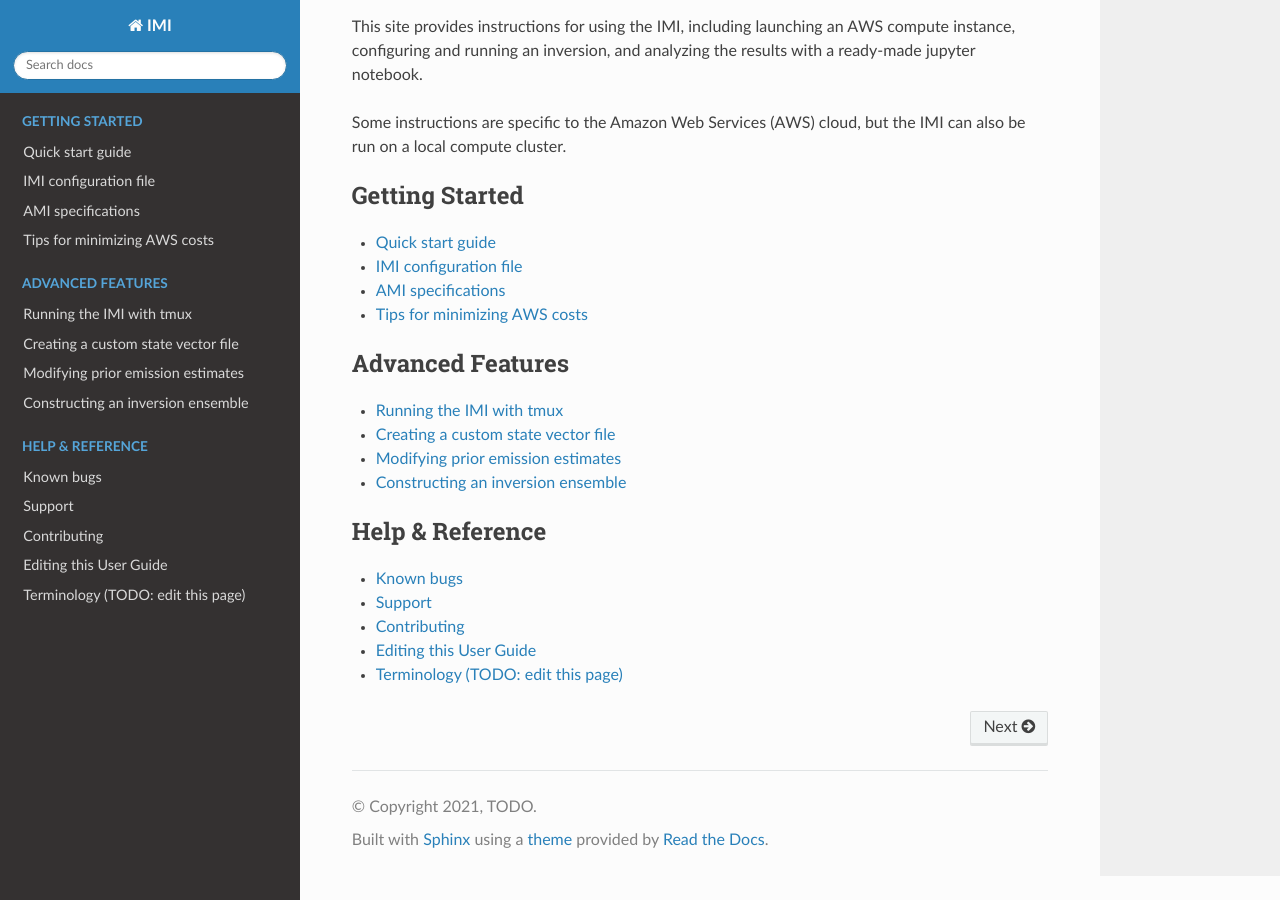
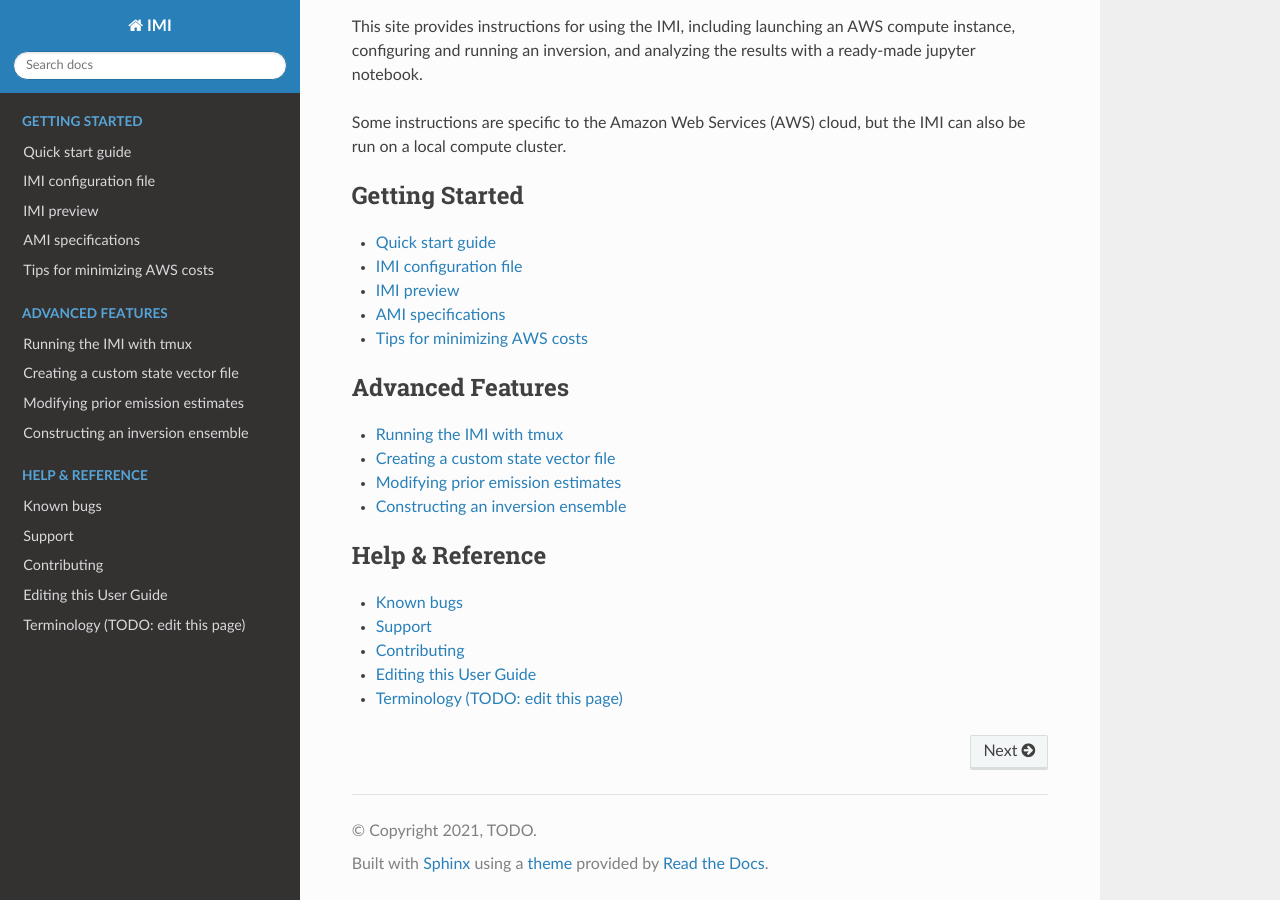
Before and after one commit to geoschem/integrated_methane_inversion, a Sphinx documentation site: the page built from docs/source/index.rst, in a window 1280 px wide and 900 px high, scrolled down 510 px. Built offline with Sphinx 7.4.7 and the Read the Docs theme 2.0.0, drawn with Linux system fonts in a browser that asks for light colours.

Commit message:
add placeholder imi-preview section to getting started

```diff
--- /dev/null
+++ b/docs/source/getting-started/imi-preview.rst
@@ -0,0 +1,4 @@
+IMI preview
+===========
+
+TODO
--- a/docs/source/getting-started/quick-start.rst
+++ b/docs/source/getting-started/quick-start.rst
@@ -172,6 +172,8 @@ You can safely disconnect from your instance during this time, but the instance
 
 Alternatively, you can :doc:`run the IMI with tmux <../advanced/running-with-tmux>` to obtain minor to moderate speed-up.
 
+.. note::
+  We **strongly** recommend using the :doc:`IMI preview feature <imi-preview>` before running an inversion.
 
 7. Visualize results with Python
 --------------------------------
--- a/docs/source/index.rst
+++ b/docs/source/index.rst
@@ -32,6 +32,7 @@ Some instructions are specific to the Amazon Web Services (AWS) cloud, but the I
 
    getting-started/quick-start.rst
    getting-started/imi-config-file.rst
+   getting-started/imi-preview.rst
    getting-started/ami-specifications.rst
    getting-started/minimizing-cost-tips.rst
 
```
